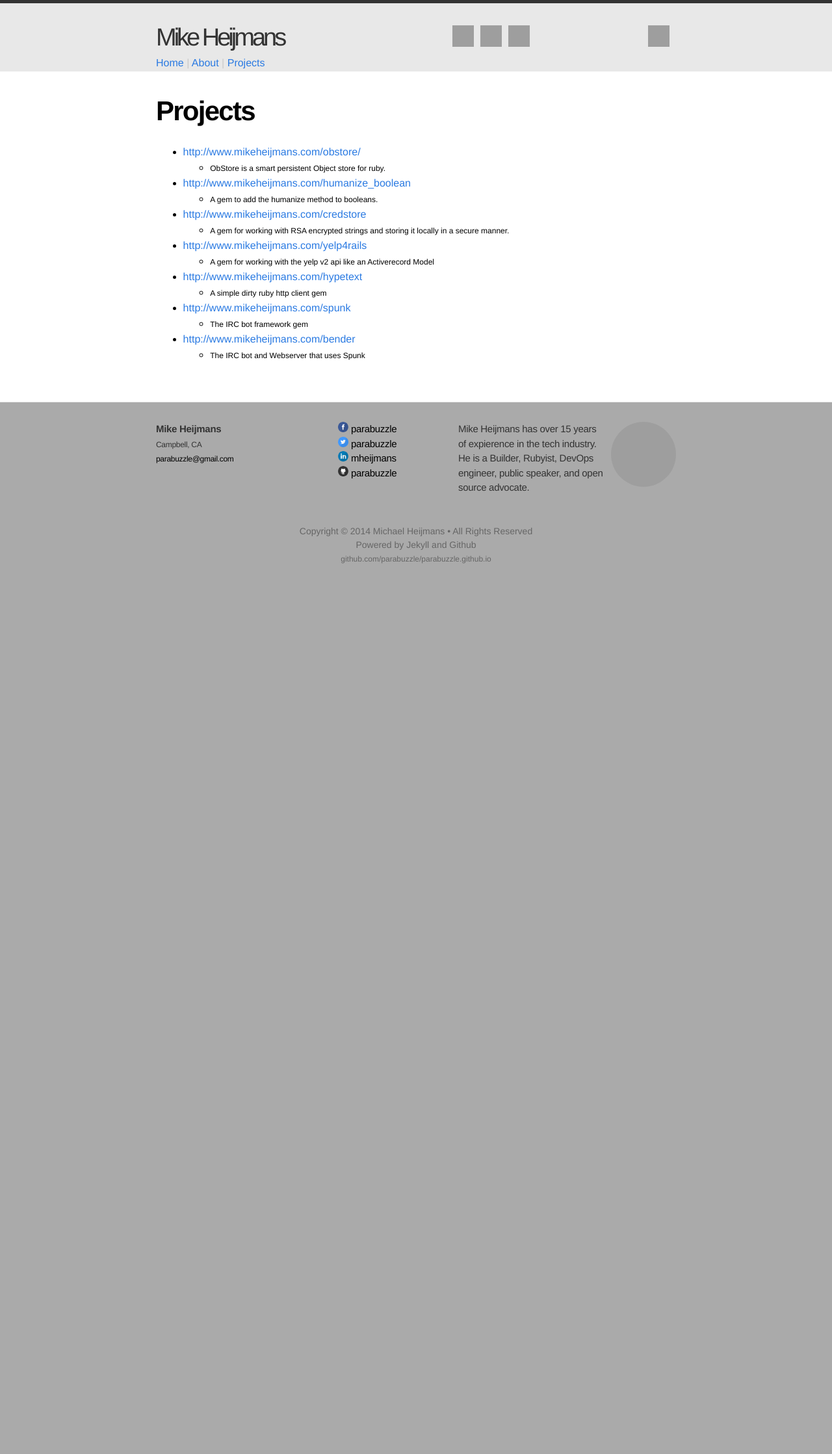
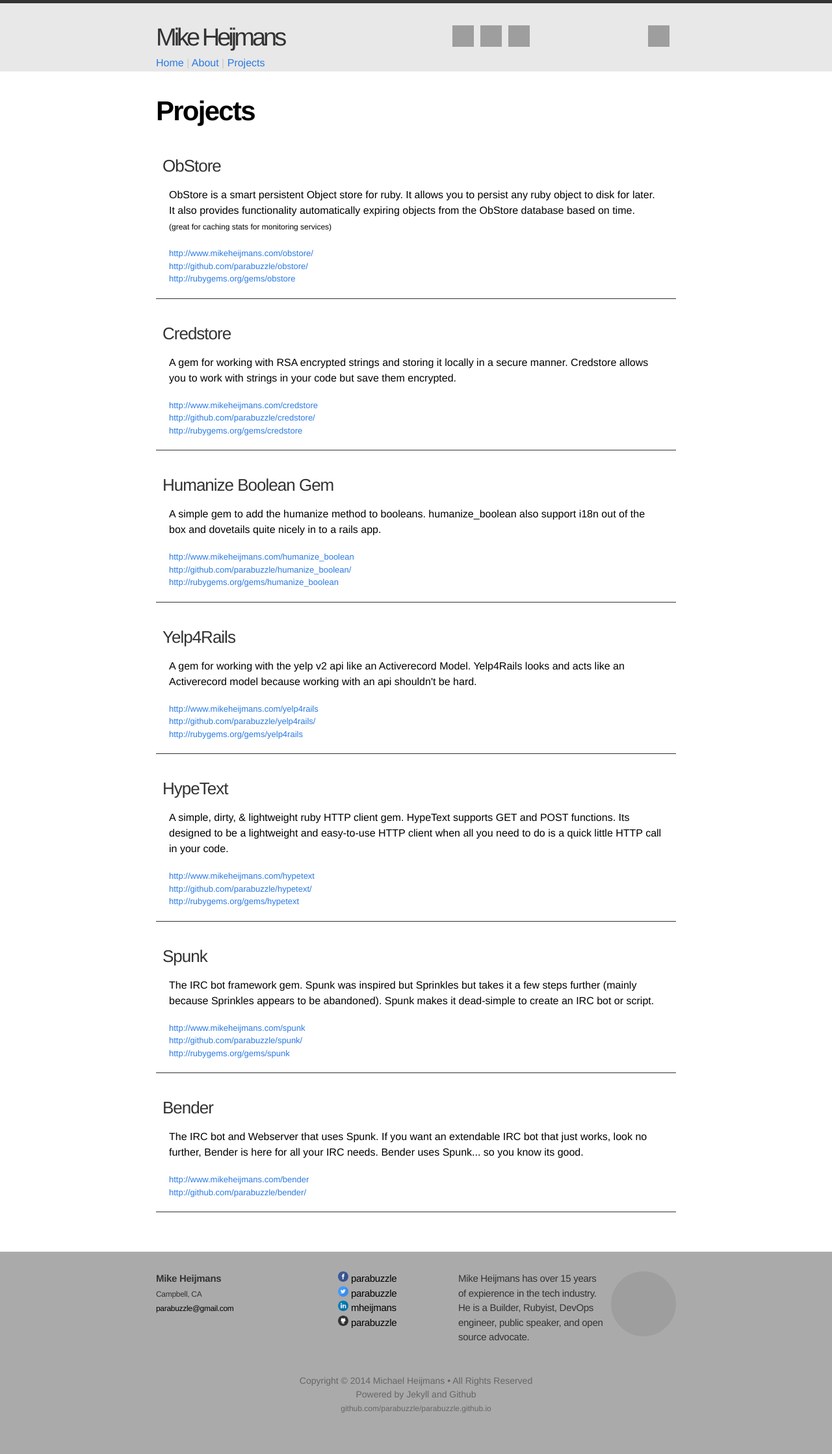
Before and after one commit to parabuzzle/parabuzzle.github.io, a Jekyll site: the page built from projects.md, in a window 1280 px wide. Shown: the whole page at 65% size. Built offline with Jekyll 4.4.1, drawn with Linux system fonts in a browser that asks for light colours; before the commit the page ends 930 px from its top, so only the background shows below that; grey boxes are pictures that could not be loaded.

Commit message:
polish up the projects page

```diff
--- a/css/main.css
+++ b/css/main.css
@@ -533,3 +533,29 @@
   font-weight:bold;
   color:#888;
 }
+
+
+.project-box {
+  padding:10px;
+  border-bottom: 1px #333 solid;
+}
+
+.project-box h3 {
+  padding:0px;
+  margin:0px;
+  margin-top:10px;
+  margin-bottom:10px;
+}
+
+.project-box .description {
+  padding:10px;
+}
+
+.project-box .link {
+  margin-top:20px;
+  font-size:13px;
+}
+
+.project-box h3 a {
+  color: #333;
+}
--- a/projects.md
+++ b/projects.md
@@ -4,18 +4,86 @@
 permalink: /projects/
 ---
 
+<div class="project-box">
+  <h3><a target="_blank" href="http://www.mikeheijmans.com/obstore/">ObStore</a></h3>
+  <div class="description">
+    ObStore is a smart persistent Object store for ruby. It allows you to persist any ruby object to disk for later. It also provides functionality automatically expiring objects from the ObStore database based on time.
+    <br/><span class="small">(great for caching stats for monitoring services)</span>
+    <div class="link">
+      <a target="_blank" href="http://www.mikeheijmans.com/obstore/">http://www.mikeheijmans.com/obstore/</a><br/>
+      <a target="_blank" href="http://github.com/parabuzzle/obstore/">http://github.com/parabuzzle/obstore/</a><br/>
+      <a target="_blank" href="http://rubygems.org/gems/obstore">http://rubygems.org/gems/obstore</a>
+    </div>
+  </div>
+</div>
 
-  * <a target="_blank" href="http://www.mikeheijmans.com/obstore/">http://www.mikeheijmans.com/obstore/</a>
-    * <span class="small">ObStore is a smart persistent Object store for ruby.</span>
-  * <a target="_blank" href="http://www.mikeheijmans.com/humanize_boolean">http://www.mikeheijmans.com/humanize_boolean</a>
-    * <span class="small">A gem to add the humanize method to booleans.</span>
-  * <a target="_blank" href="http://www.mikeheijmans.com/credstore">http://www.mikeheijmans.com/credstore</a>
-    * <span class="small">A gem for working with RSA encrypted strings and storing it locally in a secure manner.</span>
-  * <a target="_blank" href="http://www.mikeheijmans.com/yelp4rails">http://www.mikeheijmans.com/yelp4rails</a>
-    * <span class="small">A gem for working with the yelp v2 api like an Activerecord Model</span>
-  * <a target="_blank" href="http://www.mikeheijmans.com/hypetext">http://www.mikeheijmans.com/hypetext</a>
-    * <span class="small">A simple dirty ruby http client gem</span>
-  * <a target="_blank" href="http://www.mikeheijmans.com/spunk">http://www.mikeheijmans.com/spunk</a>
-    * <span class="small">The IRC bot framework gem</span>
-  * <a target="_blank" href="http://www.mikeheijmans.com/bender">http://www.mikeheijmans.com/bender</a>
-    * <span class="small">The IRC bot and Webserver that uses Spunk</span>
+<div class="project-box">
+  <h3><a target="_blank" href="http://www.mikeheijmans.com/credstore">Credstore</a></h3>
+  <div class="description">
+    A gem for working with RSA encrypted strings and storing it locally in a secure manner. Credstore allows you to work with strings in your code but save them encrypted.
+    <div class="link">
+      <a target="_blank" href="http://www.mikeheijmans.com/credstore">http://www.mikeheijmans.com/credstore</a><br/>
+      <a target="_blank" href="http://github.com/parabuzzle/credstore/">http://github.com/parabuzzle/credstore/</a><br/>
+      <a target="_blank" href="http://rubygems.org/gems/credstore">http://rubygems.org/gems/credstore</a>
+    </div>
+  </div>
+</div>
+
+<div class="project-box">
+  <h3><a target="_blank" href="http://www.mikeheijmans.com/humanize_boolean">Humanize Boolean Gem</a></h3>
+  <div class="description">
+    A simple gem to add the humanize method to booleans. humanize_boolean also support i18n out of the box and dovetails quite nicely in to a rails app.
+    <div class="link">
+      <a target="_blank" href="http://www.mikeheijmans.com/humanize_boolean">http://www.mikeheijmans.com/humanize_boolean</a><br/>
+      <a target="_blank" href="http://github.com/parabuzzle/humanize_boolean/">http://github.com/parabuzzle/humanize_boolean/</a><br/>
+      <a target="_blank" href="http://rubygems.org/gems/humanize_boolean">http://rubygems.org/gems/humanize_boolean</a>
+    </div>
+  </div>
+</div>
+
+<div class="project-box">
+  <h3><a target="_blank" href="http://www.mikeheijmans.com/yelp4rails">Yelp4Rails</a></h3>
+  <div class="description">
+    A gem for working with the yelp v2 api like an Activerecord Model. Yelp4Rails looks and acts like an Activerecord model because working with an api shouldn't be hard.
+    <div class="link">
+      <a target="_blank" href="http://www.mikeheijmans.com/yelp4rails">http://www.mikeheijmans.com/yelp4rails</a><br/>
+      <a target="_blank" href="http://github.com/parabuzzle/yelp4rails/">http://github.com/parabuzzle/yelp4rails/</a><br/>
+      <a target="_blank" href="http://rubygems.org/gems/yelp4rails">http://rubygems.org/gems/yelp4rails</a>
+    </div>
+  </div>
+</div>
+
+<div class="project-box">
+  <h3><a target="_blank" href="http://www.mikeheijmans.com/hypetext">HypeText</a></h3>
+  <div class="description">
+    A simple, dirty, & lightweight ruby HTTP client gem. HypeText supports GET and POST functions. Its designed to be a lightweight and easy-to-use HTTP client when all you need to do is a quick little HTTP call in your code.
+    <div class="link">
+      <a target="_blank" href="http://www.mikeheijmans.com/hypetext">http://www.mikeheijmans.com/hypetext</a><br/>
+      <a target="_blank" href="http://github.com/parabuzzle/hypetext/">http://github.com/parabuzzle/hypetext/</a><br/>
+      <a target="_blank" href="http://rubygems.org/gems/hypetext">http://rubygems.org/gems/hypetext</a>
+    </div>
+  </div>
+</div>
+
+<div class="project-box">
+  <h3><a target="_blank" href="http://www.mikeheijmans.com/spunk">Spunk</a></h3>
+  <div class="description">
+    The IRC bot framework gem. Spunk was inspired but Sprinkles but takes it a few steps further (mainly because Sprinkles appears to be abandoned). Spunk makes it dead-simple to create an IRC bot or script.
+    <div class="link">
+      <a target="_blank" href="http://www.mikeheijmans.com/spunk">http://www.mikeheijmans.com/spunk</a><br/>
+      <a target="_blank" href="http://github.com/parabuzzle/spunk/">http://github.com/parabuzzle/spunk/</a><br/>
+      <a target="_blank" href="http://rubygems.org/gems/spunk">http://rubygems.org/gems/spunk</a>
+    </div>
+  </div>
+</div>
+
+<div class="project-box">
+  <h3><a target="_blank" href="http://www.mikeheijmans.com/bender">Bender</a></h3>
+  <div class="description">
+    The IRC bot and Webserver that uses Spunk. If you want an extendable IRC bot that just works, look no further, Bender is here for all your IRC needs. Bender uses Spunk... so you know its good.
+    <div class="link">
+      <a target="_blank" href="http://www.mikeheijmans.com/bender">http://www.mikeheijmans.com/bender</a><br/>
+      <a target="_blank" href="http://github.com/parabuzzle/bender/">http://github.com/parabuzzle/bender/</a><br/>
+    </div>
+  </div>
+</div>
```
